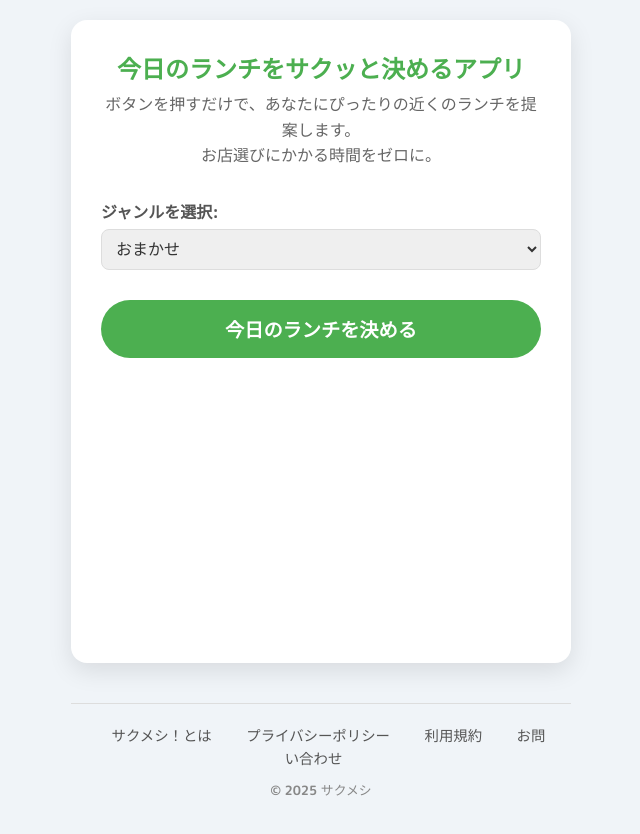
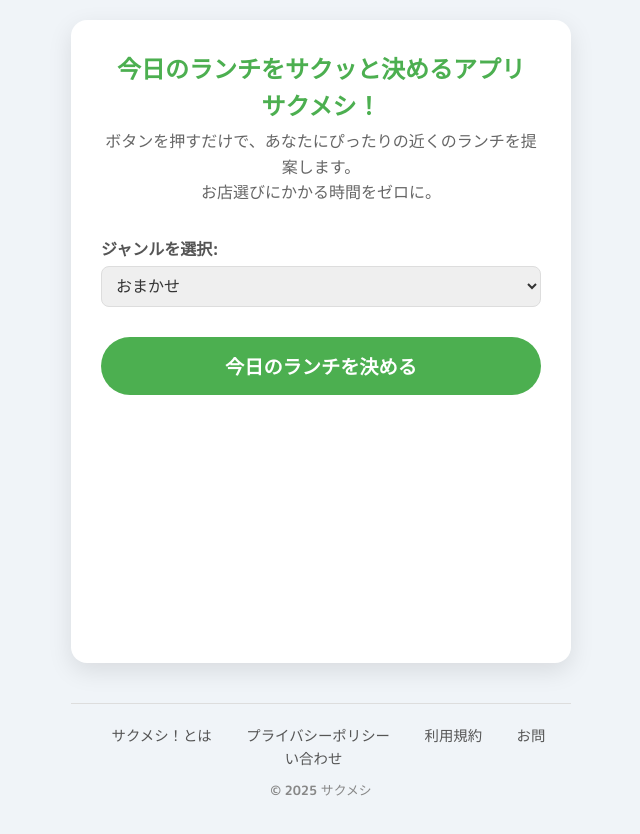
Before and after one commit to Juuuuun8/lunch-app, a website: page index.html in a window 1280 px wide. Shown: the whole page, without its empty margins (319-959 px from the left). Drawn offline with Linux system fonts and the light colour scheme.

Commit message:
軽微な調整

```diff
--- a/index.html
+++ b/index.html
@@ -3,7 +3,7 @@
 <head>
     <meta charset="UTF-8">
     <meta name="viewport" content="width=device-width, initial-scale=1.0">
-    <title>サクメシ! - もう迷わない。今日のランチをランダムで決めるアプリ</title>
+    <title>サクメシ！ - もう迷わない。今日のランチをランダムで決めるアプリ</title>
     <meta name="description" content="今日のランチ選びに迷っていませんか？サクメシは現在地からぴったりの飲食店をランダムに自動提案。最短30秒で決定！">
     <link rel="stylesheet" href="style.css">
     <link rel="preconnect" href="https://fonts.googleapis.com">
@@ -24,7 +24,7 @@
 <body>
     <div class="site-container">
         <div class="container">
-            <h1>今日のランチをサクッと決めるアプリ</h1>
+            <h1>今日のランチをサクッと決めるアプリ<br>サクメシ！</h1>
             <p class="description">
                 ボタンを押すだけで、あなたにぴったりの近くのランチを提案します。<br>
                 お店選びにかかる時間をゼロに。
```
Also changed, not shown: about.html (+1 -1 lines).
